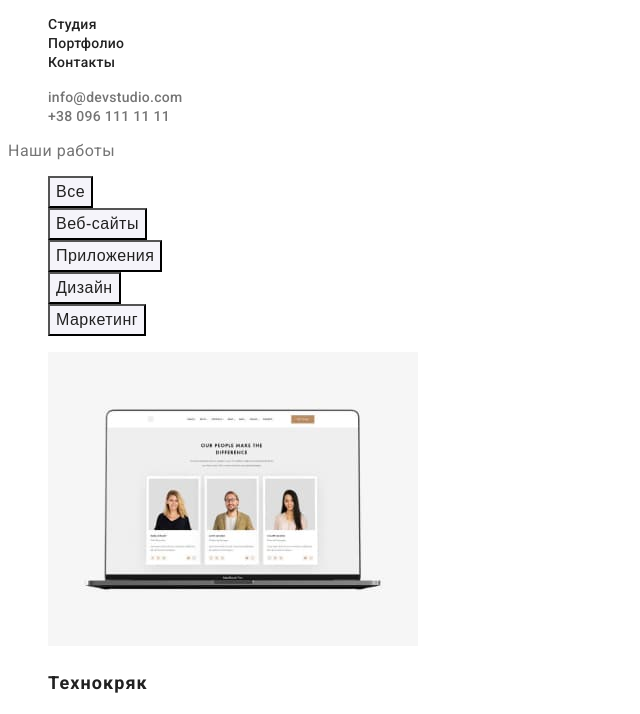
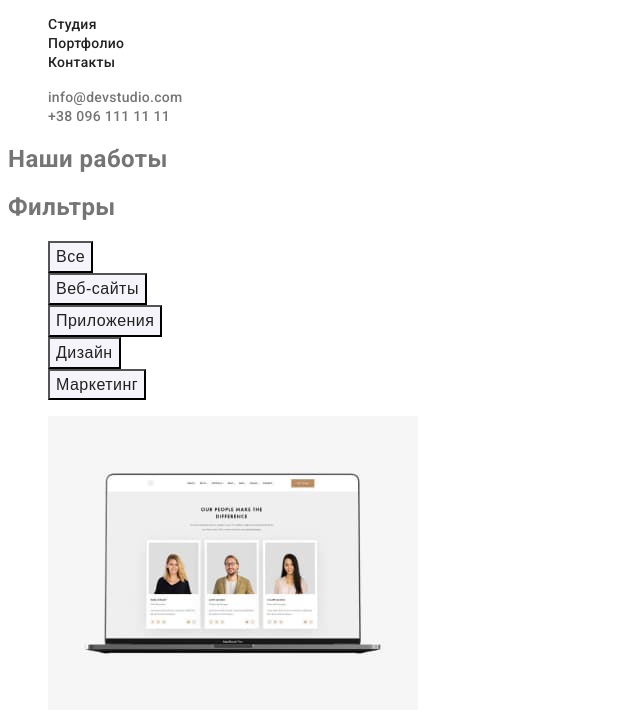
Before and after one commit to Mykolaj77/goit-markup-hw-02, a plain HTML site: page portfolio.html in a window 1280 px wide. Shown: the part 41-755 px from the top of the page, without its empty margins (0-640 px from the left). Drawn offline with Linux system fonts and the light colour scheme.

Commit message:
Update portfolio.html

```diff
--- a/portfolio.html
+++ b/portfolio.html
@@ -31,8 +31,9 @@
     <main>
         <!-- Works -->
         <section class="works">
-            <hi>Наши работы</hi>
+            <h1>Наши работы</h1>
             <section class="filters">
+                <h2>Фильтры</h2>
               <ul class="filters list">
                  <li>
                     <button type="button" class="filters-button">Все</button>
@@ -50,7 +51,7 @@
                     <button type="button" class="filters-button">Маркетинг</button>
                  </li>
                </ul>
-            </section class="works">
+            </section>
             <section class="work-examples">
                 <ul class="exemples-list list">
                     <li>
@@ -80,7 +81,7 @@
                     </li>
                     <li>
                         <a href=""><img src="./images/boxes.jpeg" alt="Фото проекта Боксес" width="370" height="294" />
-                          <h1 class="work-title">Проект <span lang="en">Boxes</span></h2>
+                          <h2 class="work-title">Проект <span lang="en">Boxes</span></h2>
                           <p class="work-type">Приложение</p>
                         </a>
                     </li>
```
